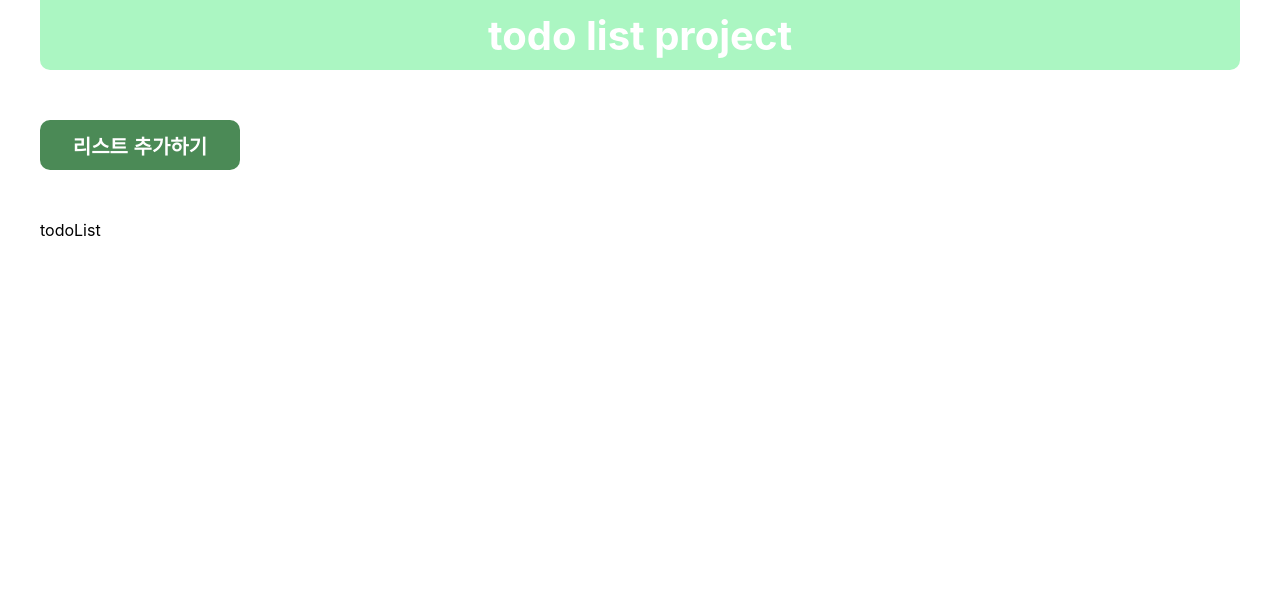
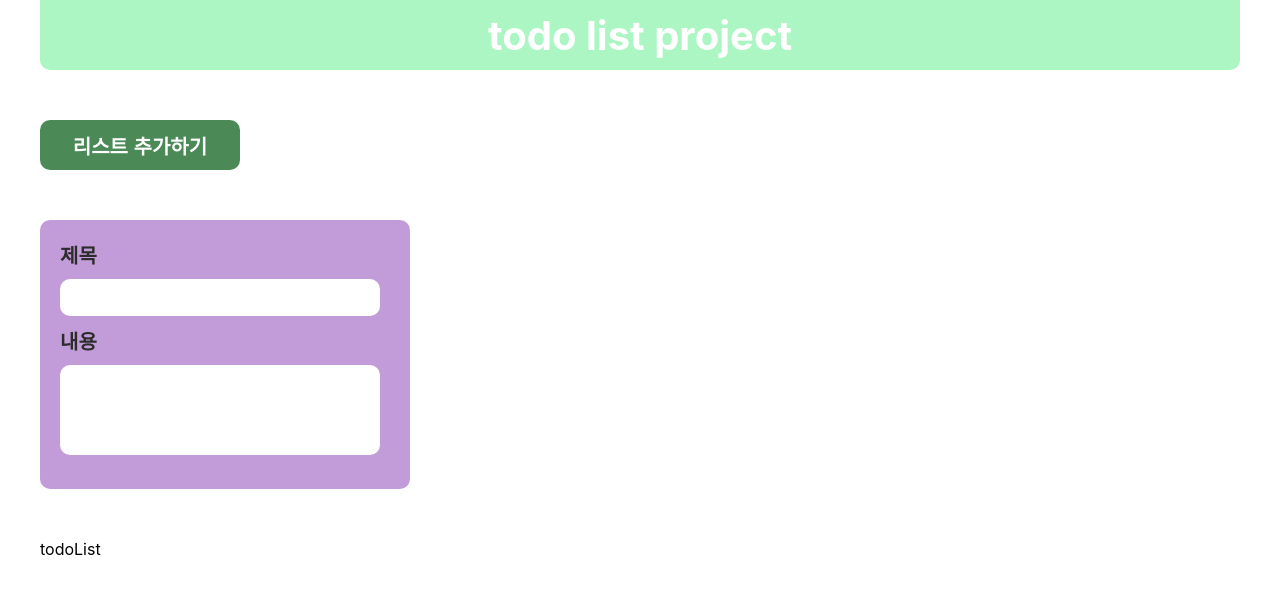
Before and after one commit to escape-engineering/react-1-teamproject, a React (Create React App) app: page / in a window 1280 px wide. Both pictures are taken after a click on the button "리스트 추가하기". Shown: the top 594 px of the page. Built offline with nearby package versions, Linux system fonts and the light colour scheme.

Commit message:
리스트 추가 박스 활성화 버튼 작성

```diff
--- a/src/component/button/Button.js
+++ b/src/component/button/Button.js
@@ -1,9 +1,14 @@
 import styled from "styled-components";
 import "./style.css";
 
-const ButtonComponent = ({ value }) => {
+const ButtonComponent = ({ boxOpen, setBoxOpen, value }) => {
+  //리스트 추가 컴포넌트 활성화 여부
+  const ActiveAddBox = () => {
+    setBoxOpen(!boxOpen);
+  };
+
   return value === "ActiveAddBox" ? (
-    <StyledButton>리스트 추가하기</StyledButton>
+    <StyledButton onClick={ActiveAddBox}>리스트 추가하기</StyledButton>
   ) : null;
 };
 
@@ -15,6 +20,7 @@ const StyledButton = styled.button`
   font-weight: bold;
   color: white;
   border-radius: 10px;
+  cursor: pointer;
 `;
 
 export default ButtonComponent;
--- a/src/component/form/Form.jsx
+++ b/src/component/form/Form.jsx
@@ -1,14 +1,45 @@
 import styled from "styled-components";
 import ButtonComponent from "../button/Button";
+import { useState } from "react";
 
 import "./style.css";
 
 const FormComponent = () => {
+  const [boxOpen, setBoxOpen] = useState(false);
+
+  const [title, setTitle] = useState("");
+  const [desc, setDesc] = useState("");
+
+  const titleWrite = (e) => {
+    setTitle(e.target.value);
+  };
+  const descWrite = (e) => {
+    setDesc(e.target.value);
+  };
+
   return (
     <Wrap>
       <div className="Active_btn_wrap">
-        <ButtonComponent value="ActiveAddBox" />
+        <ButtonComponent
+          boxOpen={boxOpen}
+          setBoxOpen={setBoxOpen}
+          value="ActiveAddBox"
+        />
       </div>
+      <ListAddBox isActive={boxOpen}>
+        <div className="listAddWrap">
+          <label htmlFor="listAddLabel" value={title} onChange={titleWrite}>
+            제목
+          </label>
+          <input id="listAddtitle" type="text" />
+        </div>
+        <div className="listAddWrap">
+          <label htmlFor="listAddLabel" value={desc} onChange={descWrite}>
+            내용
+          </label>
+          <textarea id="listAddDesc" type="text"></textarea>
+        </div>
+      </ListAddBox>
     </Wrap>
   );
 };
@@ -16,5 +47,37 @@ const FormComponent = () => {
 const Wrap = styled.div`
   margin-bottom: 50px;
 `;
+const ListAddBox = styled.div`
+  display: ${({ isActive }) => (isActive ? "block" : "none")};
+  padding: 20px;
+  width: 330px;
+  background-color: #c29cd8;
+  border-radius: 10px;
+  label {
+    font-size: 20px;
+    font-weight: bold;
+    display: block;
+    margin-bottom: 10px;
+    color: #2c2c2c;
+  }
+  input {
+    width: 300px;
+    font-size: 15px;
+    border-radius: 10px;
+    border: none;
+    outline: none;
+    padding: 10px;
+  }
+  textarea {
+    width: 300px;
+    padding: 10px;
+    height: 70px;
+    font-size: 20px;
+    border: none;
+    outline: none;
+    border-radius: 10px;
+    resize: none;
+  }
+`;
 
 export default FormComponent;
--- a/src/component/form/style.css
+++ b/src/component/form/style.css
@@ -1,7 +1,11 @@
 .Active_btn_wrap {
   width: 200px;
   height: 50px;
+  margin-bottom: 50px;
 }
 .Active_btn_wrap button {
   font-size: 20px;
 }
+.listAddWrap {
+  margin-bottom: 10px;
+}
```
